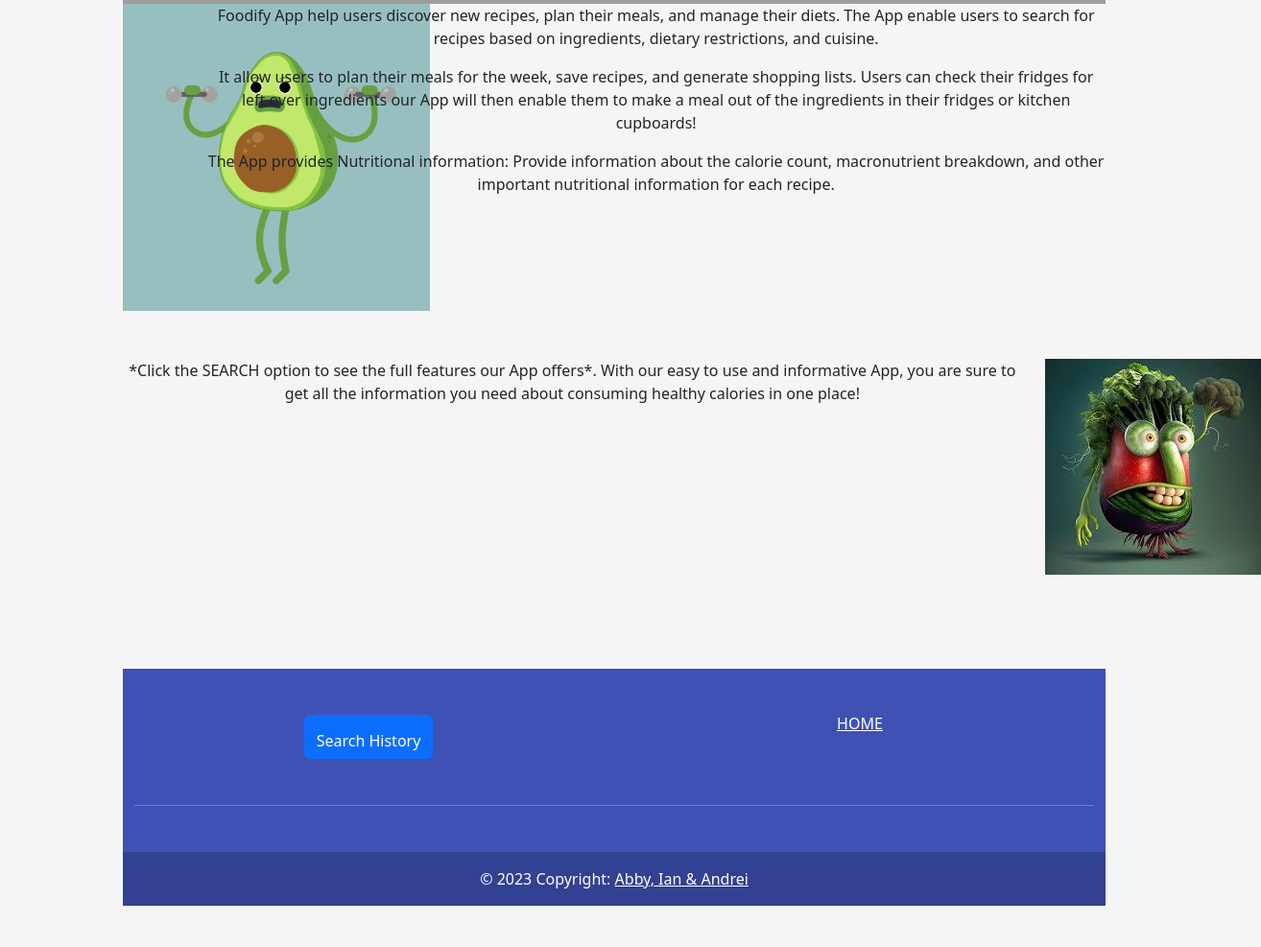
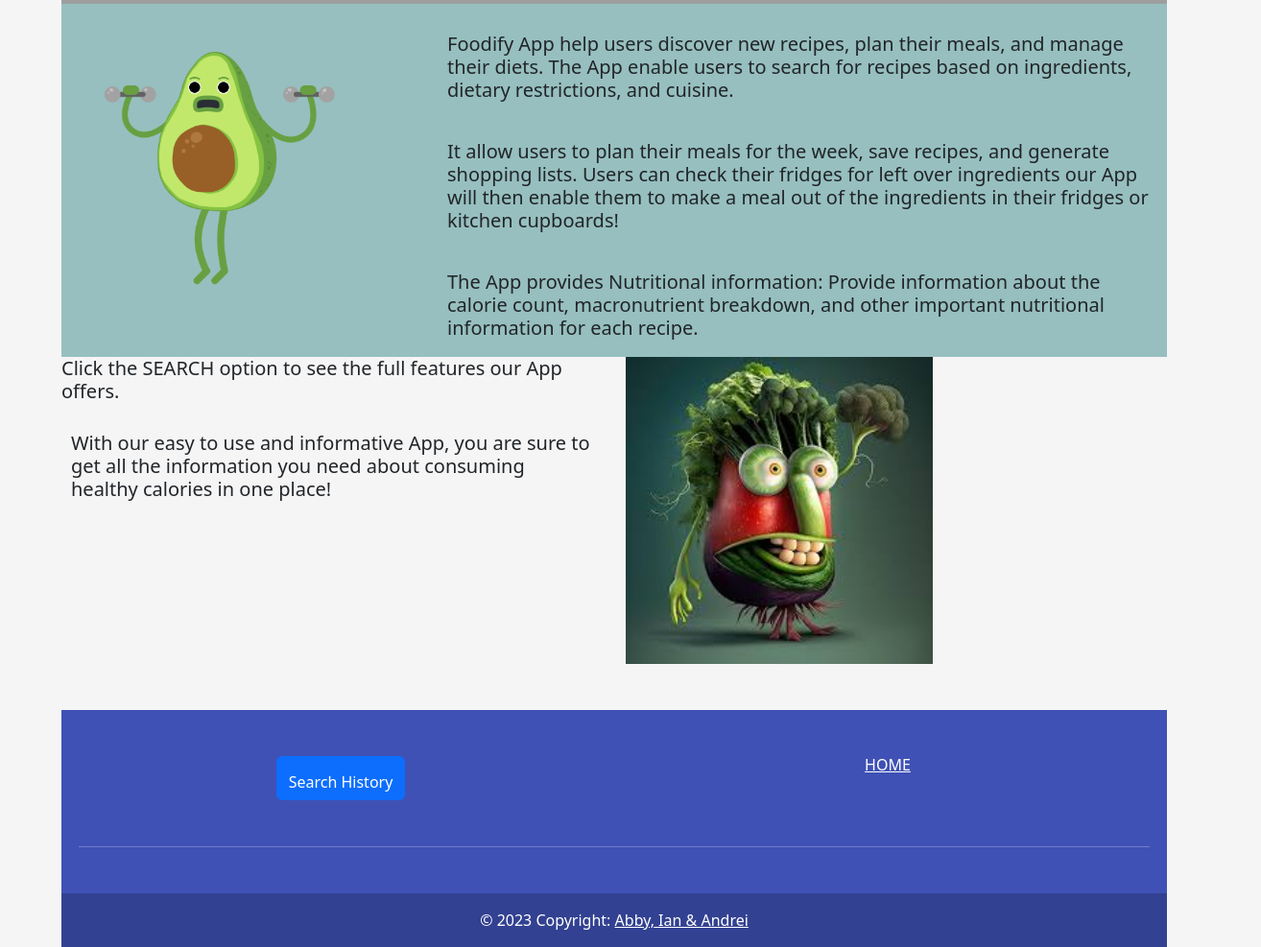
Before and after one commit to IanMilli/IngrediantFy, a plain HTML site: page index.html in a window 1280 px wide. Shown: the part 440-1427 px from the top of the page at 96% size, 1314 px wide, since content can reach past the window. Before the commit the page ends 1384 px from the top, so only its background shows below. Drawn offline with nearby package versions, Linux system fonts and the light colour scheme; grey boxes are pictures that could not be loaded.

Commit message:
merged code from Abby Andrei and Ian

```diff
--- a/assets/css/style.css
+++ b/assets/css/style.css
@@ -1,45 +1,41 @@
 body {
   background-color: whitesmoke;
   background-repeat: no-repeat;
-  width: 80%;
+  width: 90%;
   margin: auto;
   }
-
 /* This is for the hero background */
 .bg-image {
     background-image: url('../images/hero.jpg');
     background-size: cover;
     height: 35vh;
 }
-
 .cnt-card{
   border-radius: 50px;
 }
-
-
 /* This creates a scroll bar which includes LOADS of data structured in a nice box */
 .card-text {
   height: 10em;
   overflow: auto;
 }
-
 #copyright-link{
   background-color: rgba(0, 0, 0, 0.2);
 }
-
-
 /*Jumbotron CSS*/
-#avocado-jumb{
+#avocado-jumb, #broc-jumb{
   width: 20em;
   height: 20em;
 }
-
-
-.jumbotron{
-  margin-bottom: 50px;
+.jmbOne{
+  background-color: rgb(151,191,191);
+}
+.jmbTwo{
+}
+h5{
+  padding: 10px;
+  margin-top: 20px;
 }
 /*Jumbotron CSS*/
-
 /* Buttons arranged in column on xs devices */
 @media screen and (max-width: 576px) {
   .btn, .responsive-content {
@@ -47,18 +43,12 @@ body {
       padding: 10px 15px;
       margin: 5px 10px;
   }
-
 }
-
 @media (max-width:750px) {
   .btn, .responsive-content {
       font-size: 1.5vw;
-
   }
-
 }
-
-
 @media (max-width: 1000px) {
   .btn, .responsive-content {
       font-size: 1.7vw;
--- a/assets/js/index.js
+++ b/assets/js/index.js
@@ -34,6 +34,25 @@ let cardArea = document.querySelector("#card-placeholder")
 
 /**allows retention of search history -Ian*/
 window.onload = renderSearchHistory()
+
+function joke(){
+  let limit = 20
+  $.ajax({
+      method: 'GET',
+      url: 'https://api.api-ninjas.com/v1/jokes?limit=' + limit,
+      headers: { "X-Api-Key": "bpGUOf+/ZIm6T5zzOTafCw==kaTMpUEumQBV1CvA"},
+      contentType: 'application/json',
+      success: function(jokes) {
+          console.log(jokes);
+      },
+      error: function ajaxError(jqXHR) {
+          console.error('Error: ', jqXHR.responseText);
+      }
+  });
+}
+
+
+
 /**function to wrap around api enquiry to aid in functions that run the search button etc- moved onclick search button code to bottom of page */
     function getIngredient() {
 
@@ -64,8 +83,6 @@ window.onload = renderSearchHistory()
 
 
                   <p class="lead"><strong>Dish price:</strong> ${Number.parseFloat(data.results[i].pricePerServing / 100).toFixed(2)}£</p>
-
-
 
               <!-- Recipe Button trigger modal -->
               <button type="button" class="btn btn-info" data-bs-toggle="modal" data-bs-target="#recipeModal${i}">
@@ -142,17 +159,19 @@ window.onload = renderSearchHistory()
             </div>
           </div>
           <!-- Recipe Button trigger modal -->
-               <button type="button" class="btn btn-success" data-bs-toggle="modal" data-bs-target="#jokesModal${i}">
+               <button type="button" class="btn btn-success" data-bs-toggle="modal" data-bs-target="#caloriesModal${i}">
                 Show Recipe
                 </button>
               <!-- Modal -->
-              <div class="modal fade" id="caloriesModal${i}" tabindex="-1" role="dialog" aria-labelledby="jokesModal"
+              <div class="modal fade" id="caloriesModal${i}" tabindex="-1" role="dialog" aria-labelledby="exampleModalLabel"
               aria-hidden="true">
               <div class="modal-dialog" role="document">
               <div class="modal-content">
               <div class="modal-header">
-              <h5 class="modal-title" id="jokesModal">Recipe Nutrition Label</h5>
-              //space for Ian
+              <h5 class="modal-title" id="jokesModal">Jokes</h5>
+
+
+
               </div>
               <div class="modal-body">
               </div>
--- a/index.html
+++ b/index.html
@@ -11,6 +11,9 @@
   <link href="https://cdnjs.cloudflare.com/ajax/libs/font-awesome/6.2.1/css/all.min.css" rel="stylesheet">
   <link rel="stylesheet" href="./assets/css/style.css">
 </head>
+
+<!--header nav for page-->
+
 
 <nav class="navbar navbar-expand-lg  bg-dark">
   <div class="container-fluid">
@@ -42,6 +45,8 @@
         <a class="navbar-brand text-white">Search History</a>
       </button>
 
+
+
     </div>
   </div>
   </div>
@@ -64,57 +69,45 @@
   </div>
 </div>
 <!-- Hero -->
-
 <!-- Jumbotron1-->
-<div class="jumbotron jumbotron-fluid">
+<div class="jmbOne">
   <div class="row">
-    <div class="col-1">
+    <div class="col-4">
       <img src="assets/images/avocado.gif" alt="Dancing Avocado" id="avocado-jumb">
     </div>
-    <div class="col-11 text-center">
-      <P>Foodify App help users discover new recipes, plan their meals, and manage their diets.
-        The App enable users to search for recipes based on ingredients, dietary restrictions, and cuisine.
-        <p> It allow users to plan their meals for the week, save recipes, and generate shopping lists. Users can check their fridges for left over ingredients
-          our App will then enable them to make a meal out of the ingredients in their fridges or kitchen cupboards!</p>
-        <p>The App provides Nutritional information: Provide information about the calorie count, macronutrient breakdown, and other important nutritional information
-        for each recipe.</p>
+    <div class="col-8 text-start">
+      <h5 class="">Foodify App help users discover new recipes, plan their meals, and manage their diets.
+        The App enable users to search for recipes based on ingredients, dietary restrictions, and cuisine.</h5>
+        <h5 class="lead">It allow users to plan their meals for the week, save recipes, and generate shopping lists. Users can check their fridges for left over ingredients
+          our App will then enable them to make a meal out of the ingredients in their fridges or kitchen cupboards!</h5>
+        <h5 class="lead">The App provides Nutritional information: Provide information about the calorie count, macronutrient breakdown, and other important nutritional information for each recipe.</h5>
     </div>
   </div>
 </div>
 <!-- Jumbotron1-->
-
 <!-- Jumbotron2-->
-<div class="jumbotron jumbotron-fluid">
+<div class="jmbTwo">
   <div class="row">
-    <div class="col-11 text-center">
-      <p> <bold>*Click the SEARCH option  to see the full features our App offers*.</bold>
+    <div class="col">
+      <h4 class="lead">
+        Click the SEARCH option  to see the full features our App offers.
+      </h4>
+      <h5 class="lead">
         With our easy to use and informative App, you are sure to get all the information you need about consuming
-        healthy calories in one place!</P>
+        healthy calories in one place!
+      </h5>
     </div>
-    <div class="col-1">
-      <img src="assets/images/Brocolli-Head.jpg" alt="Broccoli Man" id="Broc-image">
+    <div class="col">
+      <img src="assets/images/Brocolli-Head.jpg" alt="Broccoli Man" id="broc-jumb">
     </div>
   </div>
 </div>
 <!-- Jumbotron2-->
-
       <!--Card Listing-->
       <div class="row flex-row" id="card-placeholder">
-
       </div>
       <!-- Card Listing-->
-
-      <script src="./assets/js/index.js"></script>
-      <script src="https://cdn.jsdelivr.net/npm/bootstrap@5.3.0-alpha1/dist/js/bootstrap.bundle.min.js"
-        integrity="sha384-w76AqPfDkMBDXo30jS1Sgez6pr3x5MlQ1ZAGC+nuZB+EYdgRZgiwxhTBTkF7CXvN"
-        crossorigin="anonymous"></script>
-<!--Card Listing-->
-<div class="row flex-row" id="card-placeholder">
-
-</div>
-<!-- Card Listing-->
-
-
+<!-- End of Description of HOW TO USE app -->
 
 <!-- Footer -->
 <footer class="text-center text-white" style="background-color: #3F51B5">
```
